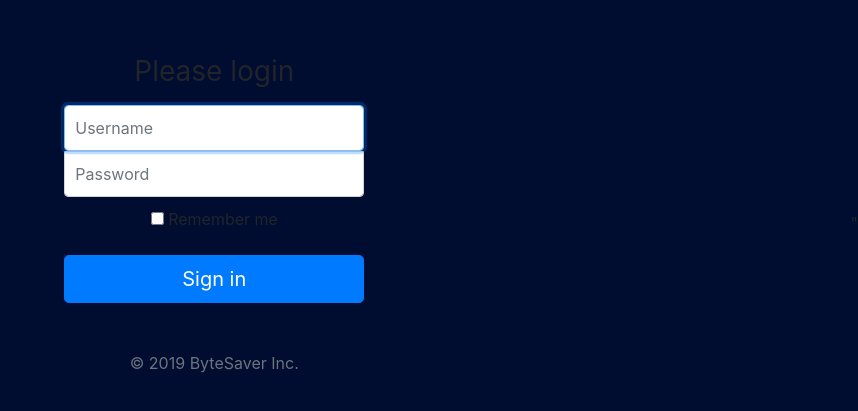
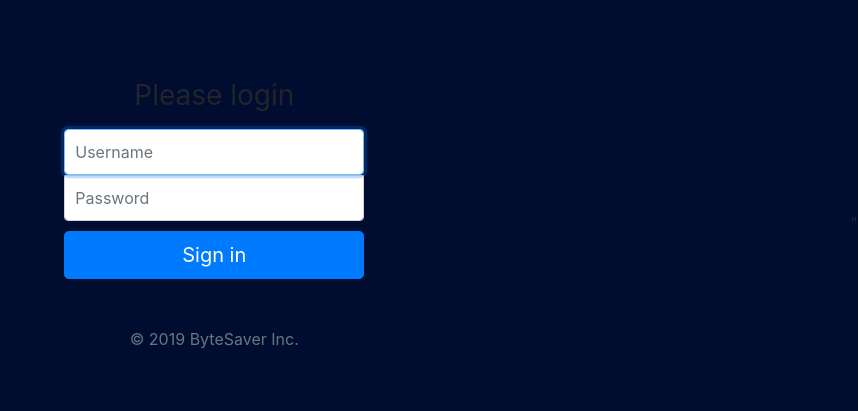
Before and after one commit to mikeymuller/ByteSaver, a website: page src/html/login.html in a window 1280 px wide. Shown: the part 177-588 px from the top of the page, without its empty margins (422-1280 px from the left). Drawn offline with nearby package versions, Linux system fonts and the light colour scheme.

Commit message:
removed Remember me

```diff
--- a/src/Javascript/account.js
+++ b/src/Javascript/account.js
@@ -6,6 +6,7 @@ function loginUser(name, pass){
     });
     r.then(response => {
         localStorage.setItem('token', response.data.jwt);
+
         window.location.href = "homepage.html";
     }).catch(error => {
         $('#loginMessage').html('<div><strong>Invalid username or password</strong></div>');
--- a/src/html/login.html
+++ b/src/html/login.html
@@ -17,11 +17,6 @@
             <h1 class="h3 mb-3 font-weight-normal">Please login</h1>
             <input type="text" id="inputUsername" class="form-control" placeholder="Username" required autofocus>
             <input type="password" id="inputPassword" class="form-control" placeholder="Password" required>
-            <div class="checkbox mb-3">
-              <label>
-                <input type="checkbox" value="remember-me"> Remember me
-              </label>
-            </div>
             <button class="btn btn-lg btn-primary btn-block" type="submit" id="login">Sign in</button>
             <div class="field">
               <div class="control">
```
Also changed, not shown: src/html/signUp.html (+0 -6 lines).
